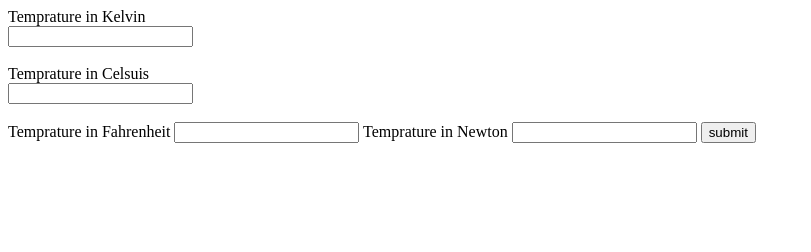
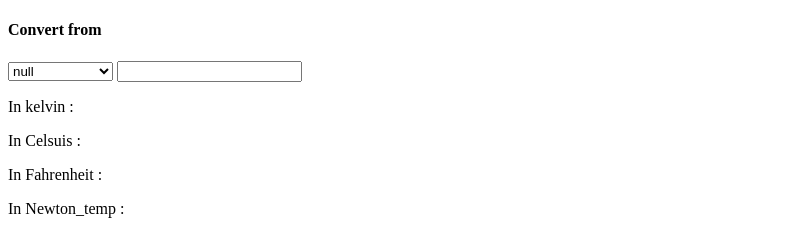
Before and after one commit to ismail0129/Kelvin-converter, a plain HTML site: page Index.html in a window 1280 px wide. Shown: the whole page, without its empty margins (0-811 px from the left). Drawn offline with Linux system fonts and the light colour scheme.

Commit message:
Update Index.html

```diff
--- a/Index.html
+++ b/Index.html
@@ -1,19 +1,22 @@
 <!Doctype Html>
-<script src="Main.js"></script>
+<script src="Index.js"></script>
 <html>
     <title>Convert</title>
     <head>
         <form  name="form1">
-            <label for="Kelvin">Temprature in Kelvin </label><br>
-            <input type="number" id="Kelvin" ><br><br>
-            <label for="Celsuis">Temprature in Celsuis</label><br>
-            <input type="number" id="Celsuis"><br><br>
-            <label for="Fahrenheit">Temprature in Fahrenheit</label>
-            <input type="number" id="Fahrenheit">
-            <label for="Newton">Temprature in Newton </label>
-            <input type="number" id="Newton">
-            <input type="submit" value="submit" onclick="check(this.form)">
+            <h4>Convert from <span id="Name"></span></h4>
+            <select id="Select" onchange="check(this.forum)" oninput="check(this.forum)">
+                <option>null</option>
+                <option value="Kelvin">Kelvin</option>
+                <option value="Celsuis">Celsuis</option>
+                <option value="Fahrenheit">Fahrenheit</option>
+                <option value="Newton_temp">Newton_temp</option>
+            </select>
+            <input type="number" id="number" onchange="check(this.forum)" oninput="check(this.forum)">
         </form>
-        <p id="RESULT"> </p><br>
+        <p>In kelvin :<span id="outKelvin"></span></p>
+        <p>In Celsuis :<span id="outCelsuis"></span></p>
+        <p>In Fahrenheit :<span id="outFahrenhite"></span></p>
+        <p>In Newton_temp :<span id="outNew"></span></p>
         </head>
 </html>
```
